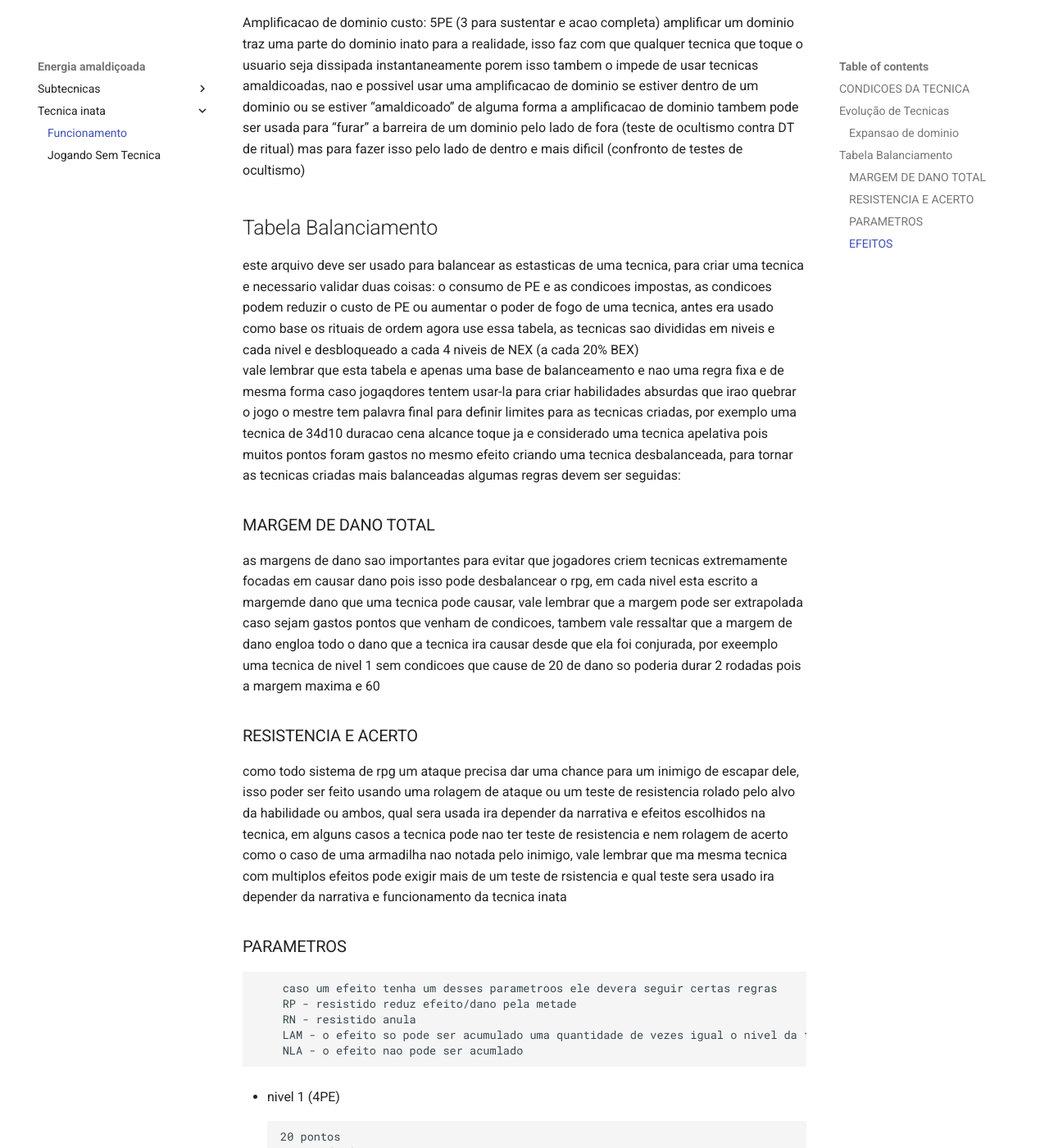
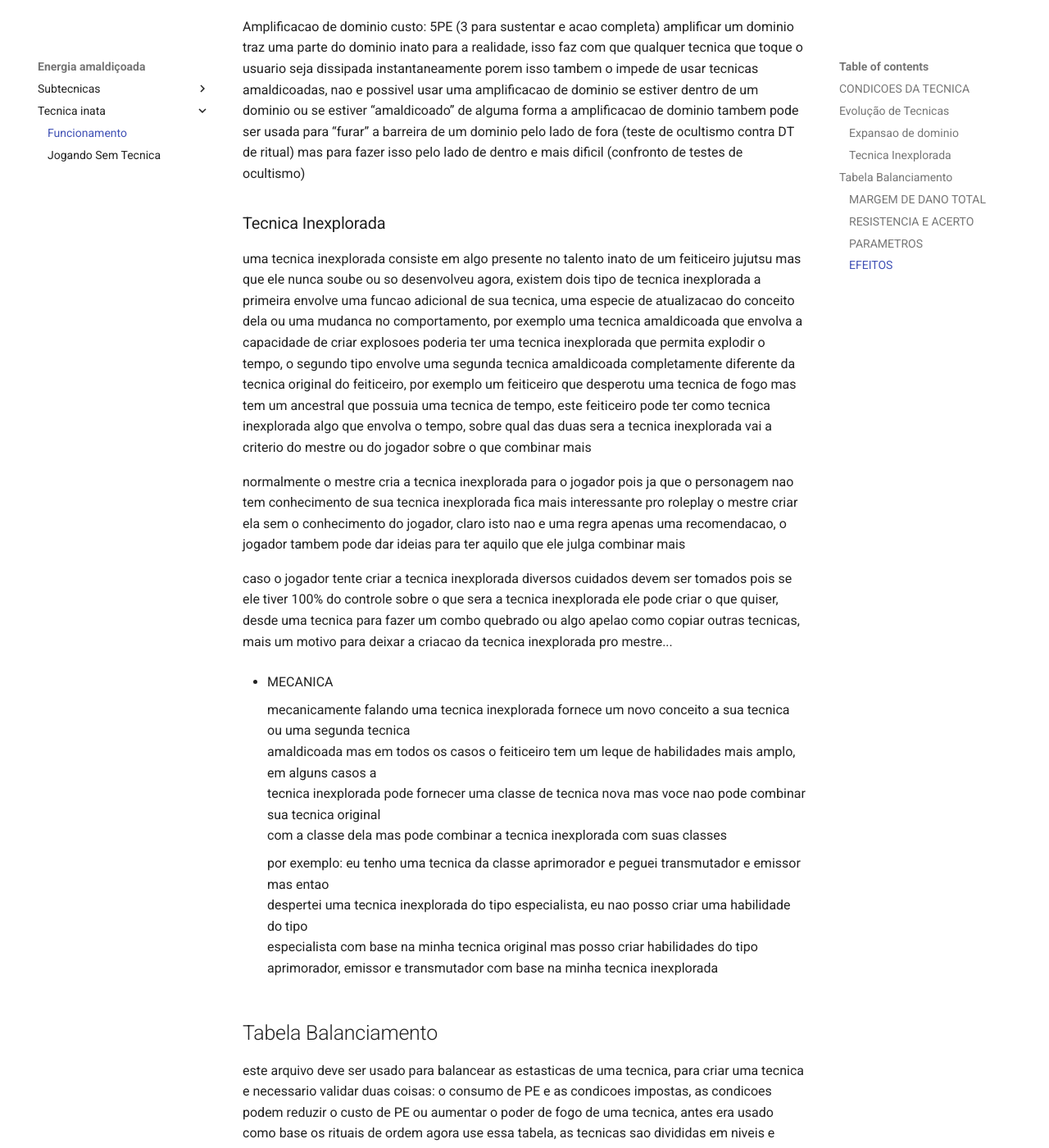
Before and after one commit to nerdolagens/SK-RPG-docs, an MkDocs documentation site: the page built from docs/cursedEnergy/tecnica inata/Funcionamento.md, in a window 1280 px wide and 1400 px high, scrolled down 6418 px. Shown: the whole window at 82% size. Built offline with MkDocs 1.6.1 and Material for MkDocs 9.7.7, drawn with Linux system fonts in a browser that asks for light colours.

Commit message:
adding Tecnica Inexplorada to Funcion0amento

```diff
--- a/docs/cursedEnergy/tecnica inata/Funcionamento.md
+++ b/docs/cursedEnergy/tecnica inata/Funcionamento.md
@@ -92,7 +92,7 @@ nao e possivel prever ou escrever todos os efeitos que da pra aumentar com condi
 
 ## Evolução de Tecnicas
 
-#### Expansao de dominio
+### Expansao de dominio
 
 uma expansao de dominio possui 2 efeitos, a amplificacao da tecnica que torna todos os ataques da tecnica mais fortes ou mais efetivos, o acerto garantido faz com que o ataque nunca falhe e tenha 100% de chance de acerto, por conta disso tecnicas usadas dentro da expansao que necessitem de uma rolagem do usuario ou do alvo deixam de ser necessarias, a fins de balanceamento o mestre pode impor que alguns ataques necessitem de uma rolagem, porem existem metodos de contra-atacar o acerto garantido, exemplos de efeitos da amplificacao de tecnica, escolha 3 efeitos de amplifcacao abaixo para sua expansao:
 
@@ -153,6 +153,25 @@ Dominio imperfeito - voce ainda nao adquiriu sua expansao de dominio mas entende
 Amplificacao de dominio
 custo: 5PE (3 para sustentar e acao completa)
 amplificar um dominio traz uma parte do dominio inato para a realidade, isso faz com que qualquer tecnica que toque o usuario seja dissipada instantaneamente porem isso tambem o impede de usar tecnicas amaldicoadas, nao e possivel usar uma amplificacao de dominio se estiver dentro de um dominio ou se estiver “amaldicoado” de alguma forma a amplificacao de dominio tambem pode ser usada para “furar” a barreira de um dominio pelo lado de fora (teste de ocultismo contra DT de ritual) mas para fazer isso pelo lado de dentro e mais dificil (confronto de testes de ocultismo)
+
+### Tecnica Inexplorada
+
+uma tecnica inexplorada consiste em algo presente no talento inato de um feiticeiro jujutsu mas que ele nunca soube ou so desenvolveu agora, existem dois tipo de tecnica inexplorada a primeira envolve uma funcao adicional de sua tecnica, uma especie de atualizacao do conceito dela ou uma mudanca no comportamento, por exemplo uma tecnica amaldicoada que envolva a capacidade de criar explosoes poderia ter uma tecnica inexplorada que permita explodir o tempo, o segundo tipo envolve uma segunda tecnica amaldicoada completamente diferente da tecnica original do feiticeiro, por exemplo um feiticeiro que desperotu uma tecnica de fogo mas tem um ancestral que possuia uma tecnica de tempo, este feiticeiro pode ter como tecnica inexplorada algo que envolva o tempo, sobre qual das duas sera a tecnica inexplorada vai a criterio do mestre ou do jogador sobre o que combinar mais
+
+normalmente o mestre cria a tecnica inexplorada para o jogador pois ja que o personagem nao tem conhecimento de sua tecnica inexplorada fica mais interessante pro roleplay o mestre criar ela sem o conhecimento do jogador, claro isto nao e uma regra apenas uma recomendacao, o jogador tambem pode dar ideias para ter aquilo que ele julga combinar mais
+
+caso o jogador tente criar a tecnica inexplorada diversos cuidados devem ser tomados pois se ele tiver 100% do controle sobre o que sera a tecnica inexplorada ele pode criar o que quiser, desde uma tecnica para fazer um combo quebrado ou algo apelao como copiar outras tecnicas, mais um motivo para deixar a criacao da tecnica inexplorada pro mestre...
+
+* MECANICA
+
+    mecanicamente falando uma tecnica inexplorada fornece um novo conceito a sua tecnica ou uma segunda tecnica
+    amaldicoada mas em todos os casos o feiticeiro tem um leque de habilidades mais amplo, em alguns casos a
+    tecnica inexplorada pode fornecer uma classe de tecnica nova mas voce nao pode combinar sua tecnica original
+    com a classe dela mas pode combinar a tecnica inexplorada com suas classes
+
+    por exemplo: eu tenho uma tecnica da classe aprimorador e peguei transmutador e emissor mas entao
+    despertei uma tecnica inexplorada do tipo especialista, eu nao posso criar uma habilidade do tipo
+    especialista com base na minha tecnica original mas posso criar habilidades do tipo aprimorador, emissor e transmutador com base na minha tecnica inexplorada
 
 ## Tabela Balanciamento
 
```
